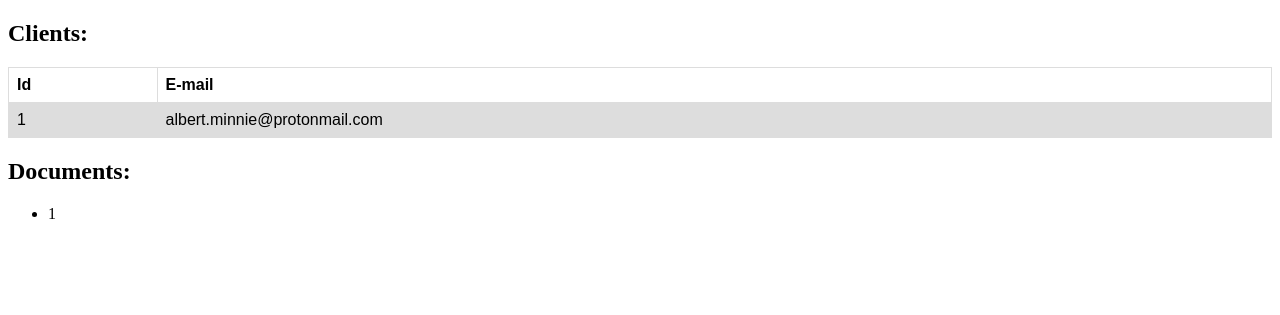
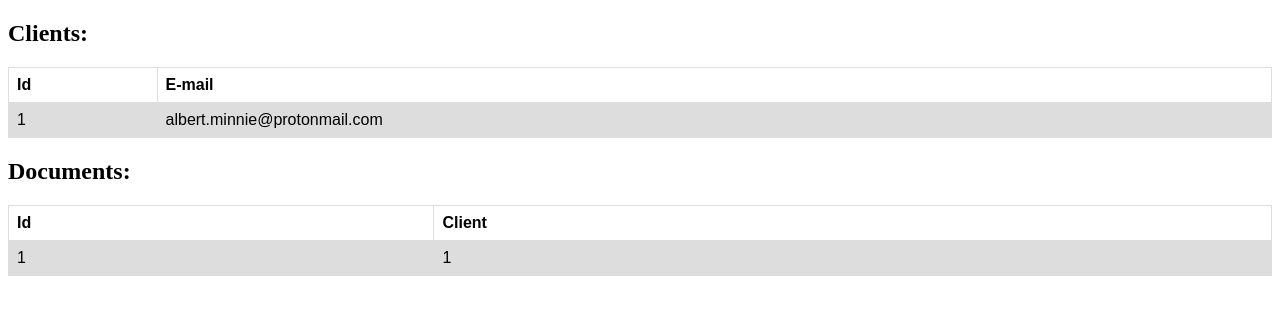
Before and after one commit to trebla64/django-app-ff, a Django app: page /clientmanager/ in a window 1280 px wide. Shown: the top 315 px of the page. Run offline with Django 3.2, Linux system fonts and the light colour scheme.

Commit message:
add table for documents

```diff
--- a/clientmanager/templates/test.html
+++ b/clientmanager/templates/test.html
@@ -37,10 +37,23 @@
     </table>
 
     <h2>Documents:</h2>
-    <ul>
+    <!-- <ul>
       {% for doc in documents %}
       <li>{{ doc.client }}</li>
       {% endfor %}
-    </ul>
+    </ul> -->
+
+    <table>
+      <tr>
+        <th>Id</th>
+        <th>Client</th>
+      </tr>
+      {% for doc in documents %}
+      <tr>
+        <td>{{ doc.id }}</td>
+        <td>{{ doc.client }}</td>
+      </tr>
+      {% endfor %}
+    </table>
   </body>
 </html>
--- a/clientmanager/views.py
+++ b/clientmanager/views.py
@@ -5,5 +5,5 @@ from django.shortcuts import render
 def index(request):
     # return HttpResponse("Hello, world. You're at the polls index.")
     context = {'clients': [
-        {'id': 1, 'email': 'albert.minnie@protonmail.com'}], 'documents': [{'client': 1}]}
+        {'id': 1, 'email': 'albert.minnie@protonmail.com'}], 'documents': [{'id': 1, 'client': 1}]}
     return render(request, 'test.html', context)
```
